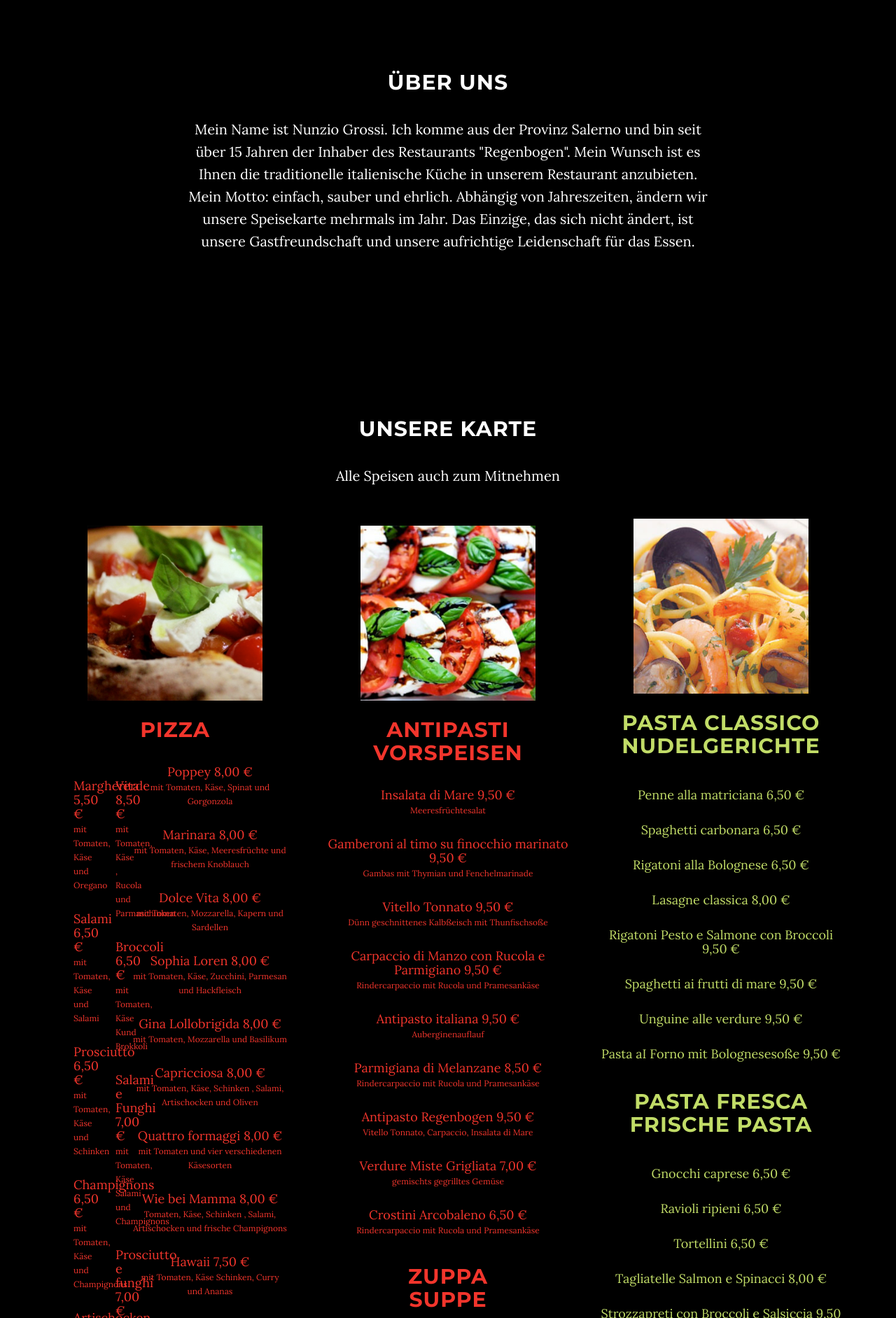
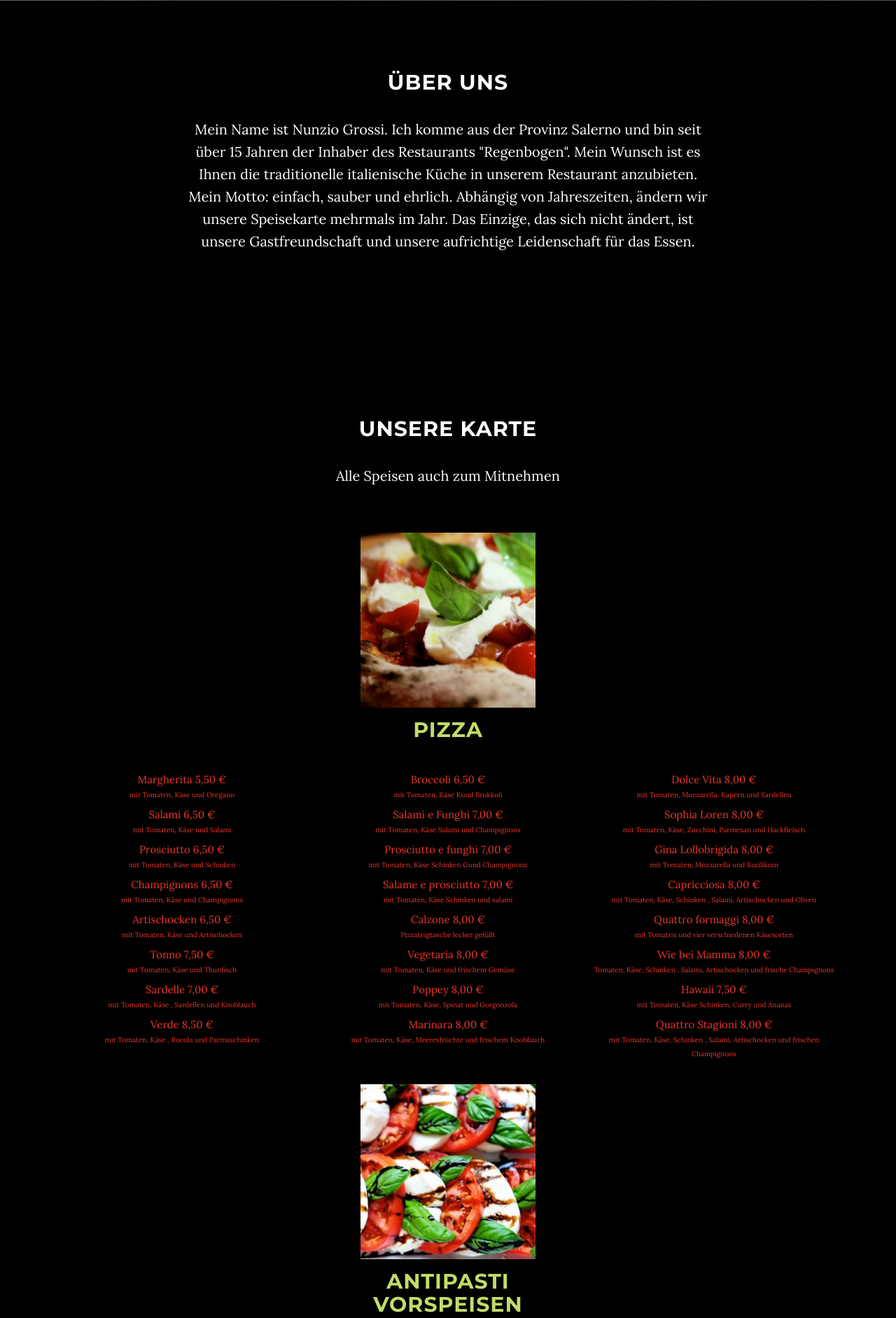
Before and after one commit to zagor3/regenbogen, a PHP site: page / in a window 1280 px wide. Shown: the part 799-2682 px from the top of the page at 70% size. Run offline with PHP 8.4, Linux system fonts and the light colour scheme; some libraries are stand-ins or nearby versions.

Commit message:
2014-06-05 17:27

```diff
--- a/css/grayscale.css
+++ b/css/grayscale.css
@@ -7,24 +7,23 @@ p1 {
 
 p2 {
     margin: 0 0 5px;
-    font-size: 18px;
-    line-height: 0.8;
+    font-size: 15px;
+    line-height: 0.2;
     text-align: left;
 }
 
 .pizzas, .antipasti{
     color: #f2352c;
-    margin: 10px 0px 15px 0px;
+    margin: 0px;
 }
 
-.pizza-col,.pasta-col, .fisch-col, .antipasti-col{
-
-    margin: 10px 20px 30px 20px;
+.essen-col{
+    margin: 10px 0px 5px 0px;
 }
 
 essen-description{
     margin: 0px 0 5px 0px;
-    font-size: 12px;
+    font-size: 10px;
     line-height: 0.5;
     text-align: left;
 }
@@ -34,6 +33,12 @@ essen-header{
     font-size: 14px;
     line-height: 1.0;
 }
+
+.antipasti{
+    color: #c1dc67;
+}
+
+
 .pasta{
     color: #c1dc67;
 }
@@ -43,7 +48,7 @@ essen-header{
 }
 
 .menu-img{
-    margin: 10px 0px 15px 0px;
+    margin: 30px 0px 15px 0px;
     width: 250px;
     height: 250px;
 }
--- a/index.html
+++ b/index.html
@@ -99,162 +99,161 @@
                         </div>
                     </div>
 
-                 <!-- Karte -->
+
                      <div class="row">
-
-                        <!--pizza -->
-                        <div class="col-lg-4 pizzas">
-                            <img src="images/pizza.jpg" class="menu-img">
+                        <div class="col-lg-12 pizzas">
+                            <img src="images/pizza.jpg" class="col-span-8 menu-img">
 
                             <div class="antipasti"> <h2>Pizza</h2> </div>
 
-                            <div class="col-lg-2 pizzas">
-                                <div class="antipasti-col"> <p2>Margherita 5,50 €</p2>
+                            <div class="col-lg-4 pizzas">
+                                <div class="essen-col"> <p2>Margherita 5,50 €</p2>
                                         <essen-description><br>mit Tomaten, Käse und Oregano</essen-description>
                                 </div>
-                                <div class="antipasti-col"> <p2>Salami 6,50 €</p2>
+                                <div class="essen-col"> <p2>Salami 6,50 €</p2>
                                         <essen-description><br>mit Tomaten, Käse und Salami</essen-description>
                                 </div>
-                                <div class="antipasti-col"> <p2>Prosciutto 6,50 €</p2>
+                                <div class="essen-col"> <p2>Prosciutto 6,50 €</p2>
                                         <essen-description><br>mit Tomaten, Käse und Schinken</essen-description>
                                 </div>
-                                <div class="antipasti-col"> <p2>Champignons 6,50 €</p2>
+                                <div class="essen-col"> <p2>Champignons 6,50 €</p2>
                                         <essen-description><br>mit Tomaten, Käse und Champignons</essen-description>
                                 </div>
-                                <div class="antipasti-col"> <p2>Artischocken 6,50 €</p2>
+                                <div class="essen-col"> <p2>Artischocken 6,50 €</p2>
                                         <essen-description><br>mit Tomaten, Käse und Artischocken</essen-description>
                                 </div>
-                                <div class="antipasti-col"> <p2>Tonno 7,50 €</p2>
+                                <div class="essen-col"> <p2>Tonno 7,50 €</p2>
                                         <essen-description><br>mit Tomaten, Käse und Thunfisch</essen-description>
                                 </div>
-                                <div class="antipasti-col"> <p2>Sardelle 7,00 €</p2>
+                                <div class="essen-col"> <p2>Sardelle 7,00 €</p2>
                                         <essen-description><br>mit Tomaten, Käse , Sardellen und Knoblauch</essen-description>
+                                </div>
+                                <div class="essen-col"> <p2>Verde 8,50 €</p2>
+                                        <essen-description><br>mit Tomaten, Käse , Rucola und Parmaschinken</essen-description>
                                 </div>
                             </div>
 
-                            <div class="col-lg-2 pizzas">
-
-                                <div class="antipasti-col"> <p2>Verde 8,50 €</p2>
-                                        <essen-description><br>mit Tomaten, Käse , Rucola und Parmaschinken</essen-description>
-                                </div>
-                                <div class="antipasti-col"> <p2>Broccoli 6,50 €</p2>
+                            <div class="col-lg-4 pizzas">
+                                <div class="essen-col"> <p2>Broccoli 6,50 €</p2>
                                         <essen-description><br>mit Tomaten, Käse Kund Brokkoli</essen-description>
                                 </div>
-                                <div class="antipasti-col"> <p2>Salami e Funghi 7,00 €</p2>
+                                <div class="essen-col"> <p2>Salami e Funghi 7,00 €</p2>
                                         <essen-description><br>mit Tomaten, Käse Salami und Champignons</essen-description>
                                 </div>
-                                <div class="antipasti-col"> <p2>Prosciutto e funghi 7,00 €</p2>
+                                <div class="essen-col"> <p2>Prosciutto e funghi 7,00 €</p2>
                                         <essen-description><br>mit Tomaten, Käse Schinken Gund Champignons</essen-description>
                                 </div>
-                                <div class="antipasti-col"> <p2>Salame e prosciutto 7,00 €</p2>
+                                <div class="essen-col"> <p2>Salame e prosciutto 7,00 €</p2>
                                         <essen-description><br>mit Tomaten, Käse Schinken und salami</essen-description>
                                 </div>
-                                <div class="antipasti-col"> <p2>Calzone 8,00 €</p2>
+                                <div class="essen-col"> <p2>Calzone 8,00 €</p2>
                                         <essen-description><br>Pizzateigtasche lecker gefüllt</essen-description>
                                 </div>
-                                <div class="antipasti-col"> <p2>Vegetaria 8,00 €</p2>
+                                <div class="essen-col"> <p2>Vegetaria 8,00 €</p2>
                                         <essen-description><br>mit Tomaten, Käse und frischem Gemüse</essen-description>
+                                </div>
+                                <div class="essen-col"> <p2>Poppey 8,00 €</p2>
+                                        <essen-description><br>mit Tomaten, Käse, Spinat und Gorgonzola</essen-description>
+                                </div>
+                                 <div class="essen-col"> <p2>Marinara 8,00 €</p2>
+                                        <essen-description><br>mit Tomaten, Käse, Meeresfrüchte und frischem Knoblauch</essen-description>
+                                </div>
+                            </div>
+
+                            <div class="col-lg-4 pizzas">
+                                <div class="essen-col"> <p2>Dolce Vita 8,00 €</p2>
+                                        <essen-description><br>mit Tomaten, Mozzarella, Kapern und Sardellen</essen-description>
+                                </div>
+                                <div class="essen-col"> <p2>Sophia Loren 8,00 €</p2>
+                                        <essen-description><br>mit Tomaten, Käse, Zucchini, Parmesan und Hackfleisch</essen-description>
+                                </div>
+                                <div class="essen-col"> <p2>Gina Lollobrigida 8,00 €</p2>
+                                        <essen-description><br>mit Tomaten, Mozzarella und Basilikum</essen-description>
+                                </div>
+                                <div class="essen-col"> <p2>Capricciosa 8,00 €</p2>
+                                        <essen-description><br>mit Tomaten, Käse, Schinken , Salami, Artischocken
+                                         und Oliven</essen-description>
+                                </div>
+                                <div class="essen-col"> <p2>Quattro formaggi 8,00 €</p2>
+                                        <essen-description><br>mit Tomaten und vier verschiedenen Käsesorten</essen-description>
+                                </div>
+                                <div class="essen-col"> <p2>Wie bei Mamma 8,00 €</p2>
+                                        <essen-description><br>Tomaten, Käse, Schinken , Salami, Artischocken und frische Champignons</essen-description>
+                                </div>
+                                <div class="essen-col"> <p2>Hawaii 7,50 €</p2>
+                                        <essen-description><br>mit Tomaten, Käse Schinken, Curry und Ananas</essen-description>
+                                </div>
+                                <div class="essen-col"> <p2>Quattro Stagioni 8,00 €</p2>
+                                        <essen-description><br>mit Tomaten, Käse, Schinken , Salami, Artischocken und frischen Champignons</essen-description>
+                                </div>
+                            </div>
                         </div>
                     </div>
 
 
-                            <div class="antipasti-col"> <p2>Poppey 8,00 €</p2>
-                                    <essen-description><br>mit Tomaten, Käse, Spinat und Gorgonzola</essen-description>
-                            </div>
-                            <div class="antipasti-col"> <p2>Marinara 8,00 €</p2>
-                                    <essen-description><br>mit Tomaten, Käse, Meeresfrüchte und frischem Knoblauch</essen-description>
-                            </div>
-                            <div class="antipasti-col"> <p2>Dolce Vita 8,00 €</p2>
-                                    <essen-description><br>mit Tomaten, Mozzarella, Kapern und Sardellen</essen-description>
-                            </div>
-                            <div class="antipasti-col"> <p2>Sophia Loren 8,00 €</p2>
-                                    <essen-description><br>mit Tomaten, Käse, Zucchini, Parmesan und Hackfleisch</essen-description>
-                            </div>
-                            <div class="antipasti-col"> <p2>Gina Lollobrigida 8,00 €</p2>
-                                    <essen-description><br>mit Tomaten, Mozzarella und Basilikum</essen-description>
-                            </div>
-                            <div class="antipasti-col"> <p2>Capricciosa 8,00 €</p2>
-                                    <essen-description><br>mit Tomaten, Käse, Schinken , Salami, Artischocken
-                                     und Oliven</essen-description>
-                            </div>
-                            <div class="antipasti-col"> <p2>Quattro formaggi 8,00 €</p2>
-                                    <essen-description><br>mit Tomaten und vier verschiedenen Käsesorten</essen-description>
-                            </div>
-                            <div class="antipasti-col"> <p2>Wie bei Mamma 8,00 €</p2>
-                                    <essen-description><br>Tomaten, Käse, Schinken , Salami, Artischocken und frische Champignons</essen-description>
-                            </div>
-                            <div class="antipasti-col"> <p2>Hawaii 7,50 €</p2>
-                                    <essen-description><br>mit Tomaten, Käse Schinken, Curry und Ananas</essen-description>
-                            </div>
-                            <div class="antipasti-col"> <p2>Quattro Stagioni 8,00 €</p2>
-                                    <essen-description><br>mit Tomaten, Käse, Schinken , Salami, Artischocken und frischen Champignons</essen-description>
-                            </div>
+                    <div class="row">
+                        <div class="col-lg-12 antipasti">
+                            <img src="images/antipasti_140x140.jpg" class="menu-img">
+
+                            <div class="antipasti"> <h2>Antipasti<br>Vorspeisen</h2> </div>
 
 
-                        </div>
-                        <!--end pizza -->
-
-                    <!--antipasti-->
-                    <div class="col-lg-4 pizzas">
-                        <img src="images/antipasti_140x140.jpg" class="menu-img">
-                        <div class="row">
-                            <div class="antipasti"> <h2>Antipasti<br>Vorspeisen</h2> </div>
-
-                            <div class="antipasti-col"> <p2>Insalata di Mare 9,50 €</p2>
+                            <div class="col-lg-4">
+                                <div class="essen-col"> <p2>Insalata di Mare 9,50 €</p2>
                                         <essen-description><br>Meeresfrüchtesalat</essen-description>
                                 </div>
-                            <div class="antipasti-col"> <p2>Gamberoni al timo su finocchio marinato 9,50 €</p2>
+                                <div class="essen-col"> <p2>Gamberoni al timo su finocchio marinato 9,50 €</p2>
                                         <essen-description><br>Gambas mit Thymian und Fenchelmarinade</essen-description>
                                 </div>
-                            <div class="antipasti-col"> <p2>Vitello Tonnato 9,50 €</p2>
+                                <div class="essen-col"> <p2>Vitello Tonnato 9,50 €</p2>
                                         <essen-description><br>Dünn geschnittenes Kalbßeisch mit Thunfischsoße</essen-description>
-                            </div>
-                            <div class="antipasti-col"> <p2>Carpaccio di Manzo con Rucola e Parmigiano 9,50 €</p2>
-                                    <essen-description><br>Rindercarpaccio mit Rucola und Pramesankäse</essen-description>
-                            </div>
-                            <div class="antipasti-col"> <p2>Antipasto italiana 9,50 €</p2>
-                                    <essen-description><br>Auberginenauflauf</essen-description>
-                            </div>
-                            <div class="antipasti-col"> <p2>Parmigiana di Melanzane 8,50 €</p2>
-                                    <essen-description><br>Rindercarpaccio mit Rucola und Pramesankäse</essen-description>
-                            </div>
-                            <div class="antipasti-col"> <p2>Antipasto Regenbogen 9,50 €</p2>
-                                    <essen-description><br>Vitello Tonnato, Carpaccio, Insalata di Mare</essen-description>
-                            </div>
-                            <div class="antipasti-col"> <p2>Verdure Miste Grigliata 7,00 €</p2>
-                                    <essen-description><br>gemischts gegrilltes Gemüse</essen-description>
-                            </div>
-                            <div class="antipasti-col"> <p2>Crostini Arcobaleno 6,50 €</p2>
-                                    <essen-description><br>Rindercarpaccio mit Rucola und Pramesankäse</essen-description>
                                 </div>
 
                             </div>
+                            <div class="col-lg-4">
+                                <div class="essen-col"> <p2>Carpaccio di Manzo con Rucola e Parmigiano 9,50 €</p2>
+                                            <essen-description><br>Rindercarpaccio mit Rucola und Pramesankäse</essen-description>
+                                </div>
+                                <div class="essen-col"> <p2>Antipasto italiana 9,50 €</p2>
+                                        <essen-description><br>Auberginenauflauf</essen-description>
+                                </div>
+                                <div class="essen-col"> <p2>Parmigiana di Melanzane 8,50 €</p2>
+                                        <essen-description><br>Rindercarpaccio mit Rucola und Pramesankäse</essen-description>
+                                </div>
+                            </div>
 
-                        <div class="row">
-                            <div class="antipasti"> <h2>Zuppa<br>Suppe</h2> </div>
+                            <div class="col-lg-4">
+                                <div class="essen-col"> <p2>Antipasto Regenbogen 9,50 €</p2>
+                                        <essen-description><br>Vitello Tonnato, Carpaccio, Insalata di Mare</essen-description>
+                                </div>
+                                <div class="essen-col"> <p2>Verdure Miste Grigliata 7,00 €</p2>
+                                        <essen-description><br>gemischts gegrilltes Gemüse</essen-description>
+                                </div>
+                                <div class="essen-col"> <p2>Crostini Arcobaleno 6,50 €</p2>
+                                        <essen-description><br>Rindercarpaccio mit Rucola und Pramesankäse</essen-description>
+                                </div>
+                            </div>
+                        </div>
+                    </div>
 
-                            <div class="antipasti-col"> <p2>Zuppa di Pomodoro 4,00 €</p2>
+                    <div class="row antipasti">
+                        <div class=""> <h2><br>Zuppa<br>Suppe</h2> </div>
+
+                        <div class="essen-col"> <p2>Zuppa di Pomodoro 4,00 €</p2>
                            <essen-description><br>Tomatensuppe</essen-description>
                         </div>
 
-                            <div class="antipasti-col"> <p2>Minestrone di Verdure 5,50 €</p2>
+                        <div class="essen-col"> <p2>Minestrone di Verdure 5,50 €</p2>
                            <essen-description><br>Gemüsesuppe</essen-description>
                         </div>
                     </div>
 
-                    </div>
-
-                    <!--end antipasto -->
-
-
-                    <!--pasta -->
-                    <div class="col-lg-4 pasta">
+                    <div class="row">
                             <img src="images/spaghetti_frutte_di_mare.jpg" class="menu-img">
 
-                        <div class="row">
                             <div class="pasta-col"> <h2>Pasta classico<br>Nudelgerichte</h2> </div>
-                        </div>
-                        <div class="row">
+
+                            <div class="col-lg-6">
                                 <div class="pasta-col"> <p2>Penne alla matriciana  6,50 €</p2> </div>
                                 <div class="pasta-col"> <p2>Spaghetti carbonara  6,50 €</p2> </div>
                                 <div class="pasta-col"> <p2>Rigatoni alla Bolognese  6,50 €</p2> </div>
@@ -263,12 +262,12 @@
                                 <div class="pasta-col"> <p2>Spaghetti ai frutti di mare  9,50 €</p2> </div>
                                 <div class="pasta-col"> <p2>Unguine alle verdure  9,50 €</p2> </div>
                                 <div class="pasta-col"> <p2>Pasta aI Forno mit Bolognesesoße  9,50 €</p2> </div>
+
                             </div>
 
-                        <div class="row">
-                            <div class="pasta-col"> <h2>Pasta fresca<br>frische Pasta</h2> </div>
-                        </div>
-                        <div class="row">
+
+
+                            <div class="col-lg-6">
                                 <div class="pasta-col"> <p2>Gnocchi caprese 6,50 €</p2> </div>
                                 <div class="pasta-col"> <p2>Ravioli ripieni  6,50 €</p2> </div>
                                 <div class="pasta-col"> <p2>Tortellini  6,50 €</p2> </div>
@@ -277,29 +276,27 @@
                                 <div class="pasta-col"> <p2>Corteccia Tacchino e Piselli 9,50 €</p2> </div>
                                 <div class="pasta-col"> <p2>Strozzapreti al Filetto con Rucola  9,50 €</p2> </div>
                             </div>
+
                     </div>
-                    <!--end pasta -->
-
-                </div> <!-- end row -->
 
 
-                <!-- begin second row -->
-                <div class="row">
 
-                     <div class="col-lg-4 fisch">
+                     <div class="row ">
+
                         <img src="images/fisch.jpg" class="menu-img">
 
-                        <div class="row">
                         <div class="fisch-col"> <h2>Secondi di Pesce<br>Fischgerichte</h2> </div>
-                        </div>
 
-                        <div class="row">
+                        <div class="col-lg-6">
                             <div class="fisch-col"> <p2>Orata di Acqua Pazza alla griglia 15,50 €</p2>
                                <essen-description><br>Dorade vom Grill</essen-description>
                             </div>
                             <div class="fisch-col"> <p2>Calamari alla griglia 13,50 €</p2>
                                <essen-description><br>Calamari vom Grill</essen-description>
                             </div>
+                        </div>
+
+                        <div class="col-lg-6">
                             <div class="fisch-col"> <p2>Grigliata mista di Pesce 18,50 €</p2>
                                <essen-description><br>gemischte Fischplatte</essen-description>
                             </div>
@@ -309,15 +306,14 @@
                             <div class="fisch-col"> <p2>Trancio di Salmone con salsa di Soja 18,50 €</p2>
                                <essen-description><br>Lachs in Sojasoße</essen-description>
                             </div>
+                        </div>
 
                     </div>
 
 
                     <div class="row">
-                            <div class="fisch-col"> <h2>Secondi di Carne<br>Fleischgerichte</h2> </div>
-                        </div>
+                            <div class="fisch-col"> <h2><br>Secondi di Carne<br>Fleischgerichte</h2> </div>
 
-                        <div class="row">
                             <div class="fisch-col"> <p2>Filetto di Manzo eon porcini 20,50 €</p2>
                                <essen-description><br>Rinderfilet vom Grill mit Steinpilzen</essen-description>
                             </div>
@@ -333,12 +329,10 @@
                             <div class="fisch-col"> <p2>Grigliata mista di Carne 18,50 €</p2>
                                <essen-description><br>Gemischte Grillplatte</essen-description>
                             </div>
-
-                        </div>
                     </div>
 
 
-                    <div class="col-lg-4 pizzas">
+                   <div class="row">
                            <img src="images/tiramisu.jpg" class="menu-img">
                                 <div class="row">
                                     <div class="antipasti"> <h2>Dolci<br>Dessert</h2> </div>
@@ -349,10 +343,6 @@
 
                                 </div>
                    </div>
-                </div> <!-- end row -->
-
-
-
 
 
                 <div class="row abstand-oben">
```
Also changed, not shown: img/intro-bg.jpg, img/intro-bg_1 (2).jpg (added). Lines whose indentation alone changed are shown as unchanged.
